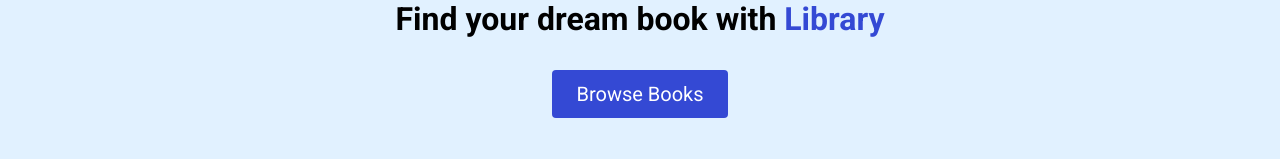
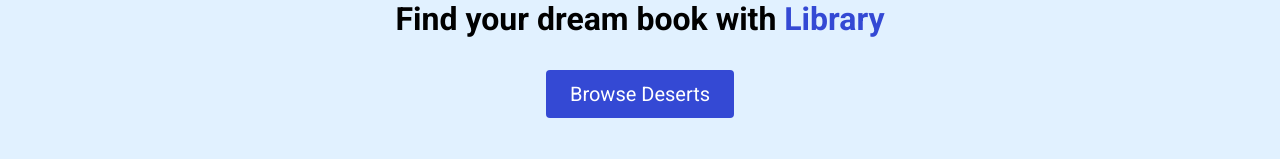
Before and after one commit to JulianCrenshaw/cake, a React (Create React App) app: page / in a window 1280 px wide. Shown: the part 248-407 px from the top of the page. Built offline with nearby package versions, Linux system fonts and the light colour scheme.

Commit message:
landing update

```diff
--- a/src/components/Landing.jsx
+++ b/src/components/Landing.jsx
@@ -11,7 +11,7 @@
             <h1>America's most awarded online library platform</h1>
             <h2>Find your dream book with <span className="blue">Library</span></h2>
             <a href="#features">
-                <button className="btn">Browse Books</button>
+                <button className="btn">Browse Deserts</button>
             </a>
         </div>
         <figure className="header__img--wrapper">
```
